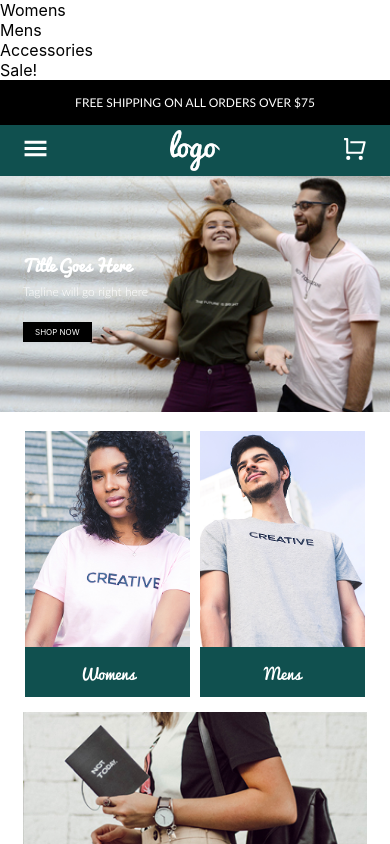
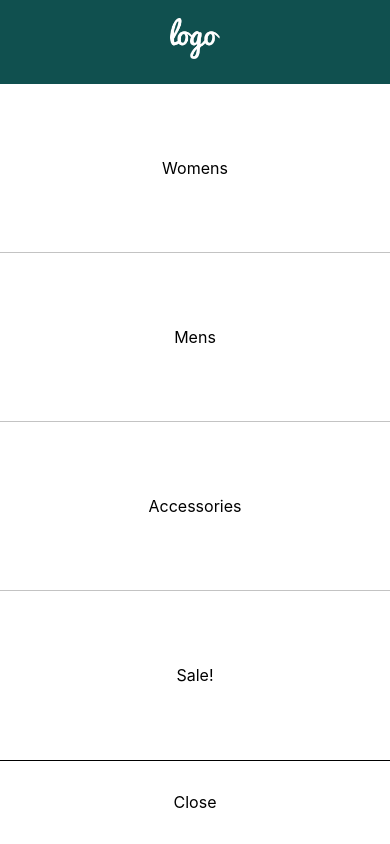
Before and after one commit to Duquea95/Dyode-code-challenge, a React (Create React App) app: page / in a window 390 px wide. Both pictures are taken after a click on the link 35 px from the left and 75 px from the top of the page. Shown: the top 844 px of the page. Built offline with nearby package versions, Linux system fonts and the light colour scheme.

Commit message:
update mobile menu

```diff
--- a/src/App.css
+++ b/src/App.css
@@ -59,7 +59,8 @@ a{
 .instgram-reel__images .image-container:nth-child(5),
 .carousel-items a:nth-child(3),
 .carousel-items a:nth-child(4),
-.product-card:last-child,
+.desktop-cards,
+/* .product-card:last-child, */
 .linkList {
   display: none;
 }
@@ -70,10 +71,13 @@ button:focus {
   outline: none;
 }
 .row,
+.nav__desktop-container .nav-logo a,
+.nav__mobile-center .nav-logo a,
 .hero-text__container .column,
 .instgram-reel__images,
 .signup-form,
-.social {
+.social,
+.dropdown-top,.dropdown-bottom {
   display: flex;
 }
 .relative{
@@ -139,6 +143,7 @@ p{
 }
 .announcement-bar p,
 .nav__mobile-container,
+.mobile-dropdown li,
 .product-card__button,
 .product-cards__container,
 .carousel-title__container,
@@ -151,9 +156,12 @@ p{
 
 .nav__desktop-container,
 .nav__mobile-container,
-.hero-text__container .column {
+.dropdown-top,
+.hero-text__container .column,
+.dropdown-bottom {
   align-items: center;
 }
+.dropdown-top,
 .nav__desktop-container .nav-logo a,
 .nav__mobile-container {
   padding: 5px 0;
@@ -171,12 +179,14 @@ p{
 .nav__mobile-center{
   flex-grow: 2
 }
+.dropdown-top,
+.dropdown-bottom,
 .nav__desktop-container .nav-logo a,
 .nav__mobile-center .nav-logo a{
-  display: flex;
   justify-content: center;
   align-content: center;
 }
+.dropdown-top .nav-logo a img,
 .nav__mobile-center .nav-logo a img,
 .nav__desktop-container .nav-logo a img{
   width: 50px;
@@ -188,6 +198,33 @@ p{
 }
 .nav-items a{
   color: #fff;
+}
+.mobile-dropdown{
+  height: 100vh;
+  width: 100%;
+  background-color: #fff;
+  position: fixed;
+  z-index: 9999999;
+}
+.mobile-dropdown li{
+  height: 25%;
+  display: flex;
+  justify-content: center;
+  align-items: center;
+  border-bottom: 1px solid #c3c3c3;
+}
+.mobile-dropdown li:last-child {
+  border: none;
+}
+.dropdown-top,
+.dropdown-bottom{
+  height: 10%;
+}
+.dropdown-bottom{
+  border-top: 1px solid black;
+}
+.dropdown-links{
+  height: 80%;
 }
 .hero-container{
   position: relative;
@@ -229,6 +266,7 @@ p{
   padding: 5px 12px;
 }
 header,
+.dropdown-top,
 .green-button,
 .product-card__button,
 .footer__email-container,
@@ -245,22 +283,16 @@ header,
 .product-card__image img{
   display: block;
 }
-.product-card{
-  display: inline-block;
+.mobile-cards__top{
+  display: flex;
+  justify-content: space-between;
+  margin-bottom: 4%;
+}
+.mobile-cards__top .product-card {
   width: 48%;
-  margin-right: 5px;
-}
-.product-card:nth-child(2){
-  margin-left: 5px;
-  margin-right: 0;
-}
-.product-card:nth-child(3){
-  width: 100%;
-  padding-top: 15px;
-  margin-right: 0;
 }
 .product-card__button{
-  padding: 10px 0;
+  padding: 5px 0;
 }
 .carousel,
 .instagram-reel,
@@ -279,9 +311,6 @@ header,
   flex-grow: 1;
   z-index: 999;
 }
-/* .carousel-item .item-image img {
-  width: 115px;
-} */
 .item-price p{
   color: #10504f;
 }
@@ -392,8 +421,13 @@ header,
     display: inline-flex;
     padding-right: 15px;
   }
-  .nav__mobile-container {
+  .nav__mobile-container,.mobile-cards {
     display: none;
+  }
+  .desktop-cards{
+    display: flex;
+    width: 100%;
+    justify-content: space-between;
   }
   .hero-text h1,
   .product-card__text,
@@ -443,7 +477,7 @@ header,
     padding: 0;
     margin: 0;
   }
-  .product-card:nth-child(2) {
+  /* .product-card:nth-child(2) {
       margin-left: 0px;
   }
   .product-card:nth-child(3) {
@@ -451,7 +485,7 @@ header,
   }
   .product-card:last-child{
     display: block;
-  }
+  } */
   .carousel-items{
     width: 80%;
     margin: 0 auto;
--- a/src/App.js
+++ b/src/App.js
@@ -9,7 +9,8 @@ import Footer from './components/Footer'
 import {
   LogoImage,
   MainHeroImages,
-  ProductCardImages,
+  MobileCardImages,
+  DesktopCardImages,
   SubHeroImages,
   ProductImage,
   Arrows,
@@ -29,7 +30,10 @@ function App() {
           images = {MainHeroImages}
           button = "black"
           />
-          <ProductCards images={ProductCardImages}/>
+          < ProductCards
+          mobileImages = {MobileCardImages}
+          desktopImages = {DesktopCardImages}
+          />
           <Carousel image={ProductImage} arrows={Arrows}/>
           <Hero
           images = {SubHeroImages}
--- a/src/Images.js
+++ b/src/Images.js
@@ -26,22 +26,32 @@ export const MainHeroImages = [
     Image1,
     Image2
 ]
-export const ProductCardImages = [
+export const MobileCardImages = [
     {
         name: "Womens",
-        image: Image3
+        src: Image3
     },
     {
         name: "Mens",
-        image: Image4
+        src: Image4
     },
     {
         name: "Accessories",
-        image: Image5
+        src: Image5
+    }
+]
+export const DesktopCardImages = [
+    {
+        name: "Womens",
+        src: Image3
+    },
+    {
+        name: "Mens",
+        src: Image4
     },
     {
         name: "Accessories",
-        image: Image6
+        src: Image6
     }
 ]
 
--- a/src/components/Hero.js
+++ b/src/components/Hero.js
@@ -1,14 +1,13 @@
 import React from 'react'
 
 const Hero = ({images, button}) => {
-    console.log(button)
 
     return(
         <div className="hero">
             <div className="hero-container">
                 <div
                 className={`column hero-text__container
-                    ${button == "black" ? "hero-text__container-left": "hero-text__container-right"}`}
+                    ${button === "black" ? "hero-text__container-left": "hero-text__container-right"}`}
                 >
                     <div className="column">
                         <div>
@@ -32,7 +31,7 @@ const Hero = ({images, button}) => {
                     </div>
                 </div>
                 <picture>
-                    <source media="(min-width: 1024px)" srcSet={images[0]}/>
+                    <source media="(min-width: 768px)" srcSet={images[0]}/>
                     <img src={images[1]} alt=""/>
                 </picture>
             </div>
--- a/src/components/Navbar.js
+++ b/src/components/Navbar.js
@@ -15,13 +15,23 @@ const Navbar = ({image,announcement}) =>{
     return (
         <React.Fragment>
             <div className={`mobile-dropdown ${isOpen ? "" : "hidden"}`}>
-                <ul>
+                <div className="dropdown-top">
+                    <div className="nav-logo">
+                        <a><img src={image} alt="Logo"/></a>
+                    </div>
+                </div>
+                <div className="dropdown-links">
+                    <ul className="column">
                         {navLinks.map((link,index) => (
                         <li key={index}>
                             <a>{link}</a>
                         </li>
                         ))}
                     </ul>
+                </div>
+                <a className="dropdown-bottom" onClick={() => setIsOpen(false)}>
+                    Close
+                </a>
             </div>
             <header>
                 <div className="announcement-bar">
--- a/src/components/ProductCards.js
+++ b/src/components/ProductCards.js
@@ -1,21 +1,82 @@
 import React from 'react'
 
-const ProductCards = ({images}) => {
+const ProductCards = ({mobileImages, desktopImages}) => {
 
-    // function ProductTrio = () =>{
-    //     return(
+    // let desktopImages = []
+    // let mobileImages = []
 
-    //     )
+    // const filterImages = () =>{
+    //     images.reduce(img => {
+    //         console.log(img)
+    //         if (img.src != images[images.length - 1].src) {
+    //             mobileImages.push(img.src)
+    //         }
+    //         mobileImages.push(img)
+    //     })
     // }
+
+    // filterImages();
+    // console.log(mobileImages);
 
     return(
         <div className="product-cards__container">
-            {
-                images.map((image) =>
+            <div className="mobile-cards">
+                {/* mobileImages.map((image) => */}
+                <div className="mobile-cards__top">
                     <div className="product-card">
                         <div>
                             <picture className="product-card__image">
-                            <img src={image.image} alt={`${image.name}-Products`}/>
+                                <img src={mobileImages[0].src} alt={`${mobileImages[0].name}-Products`}/>
+                            </picture>
+                        </div>
+                        <div className="product-card__button-container">
+                            <div className="">
+                                <div className="product-card__button">
+                                    <a className="product-card__text">{mobileImages[0].name}</a>
+                                </div>
+                            </div>
+                        </div>
+                    </div>
+                    <div className="product-card">
+                        <div>
+                            <picture className="product-card__image">
+                                <img src={mobileImages[1].src} alt={`${mobileImages[1].name}-Products`}/>
+                            </picture>
+                        </div>
+                        <div className="product-card__button-container">
+                            <div className="">
+                                <div className="product-card__button">
+                                    <a className="product-card__text">{mobileImages[1].name}</a>
+                                </div>
+                            </div>
+                        </div>
+                    </div>
+                </div>
+                <div className="mobile-cards__bottom">
+                    <div className="product-card">
+                        <div>
+                            <picture className="product-card__image">
+                                <img src={mobileImages[2].src} alt={`${mobileImages[2].name}-Products`}/>
+                            </picture>
+                        </div>
+                        <div className="product-card__button-container">
+                            <div className="">
+                                <div className="product-card__button">
+                                    <a className="product-card__text">{mobileImages[2].name}</a>
+                                </div>
+                            </div>
+                        </div>
+                    </div>
+                </div>
+                {/* )} */}
+            </div>
+            <div className="desktop-cards">
+                {
+                    desktopImages.map((image) =>
+                    <div className="product-card">
+                        <div>
+                            <picture className="product-card__image">
+                                <img src={image.src} alt={`${image.name}-Products`}/>
                             </picture>
                         </div>
                         <div className="product-card__button-container">
@@ -28,6 +89,7 @@ const ProductCards = ({images}) => {
                     </div>
                 )}
             </div>
+        </div>
     )
 }
 
```
Also changed, not shown: Dyode_Assessment_Test.txt (added). Lines whose indentation alone changed are shown as unchanged.
